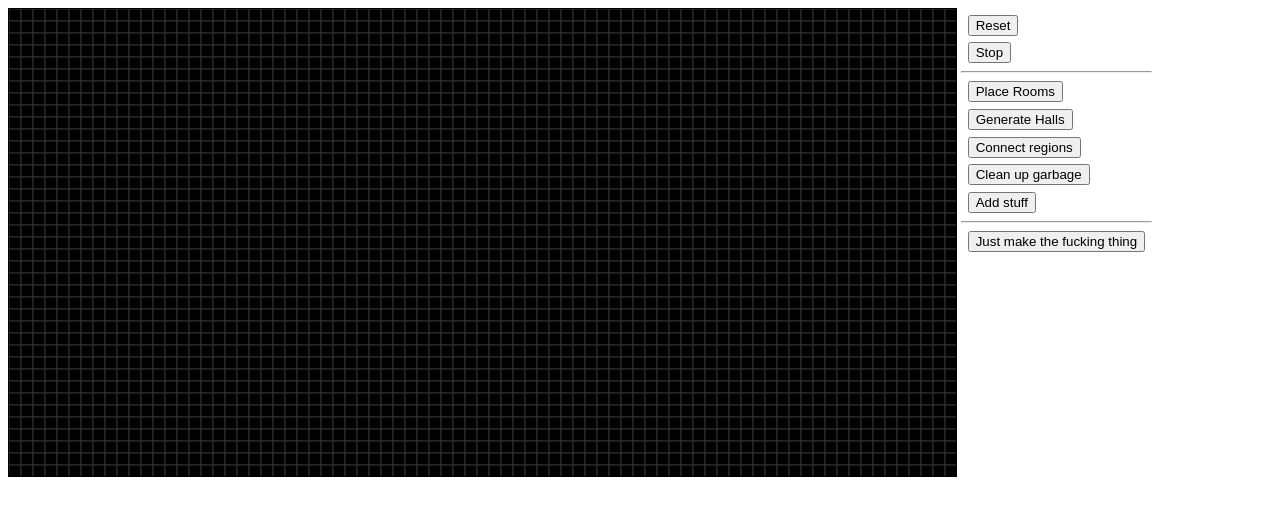
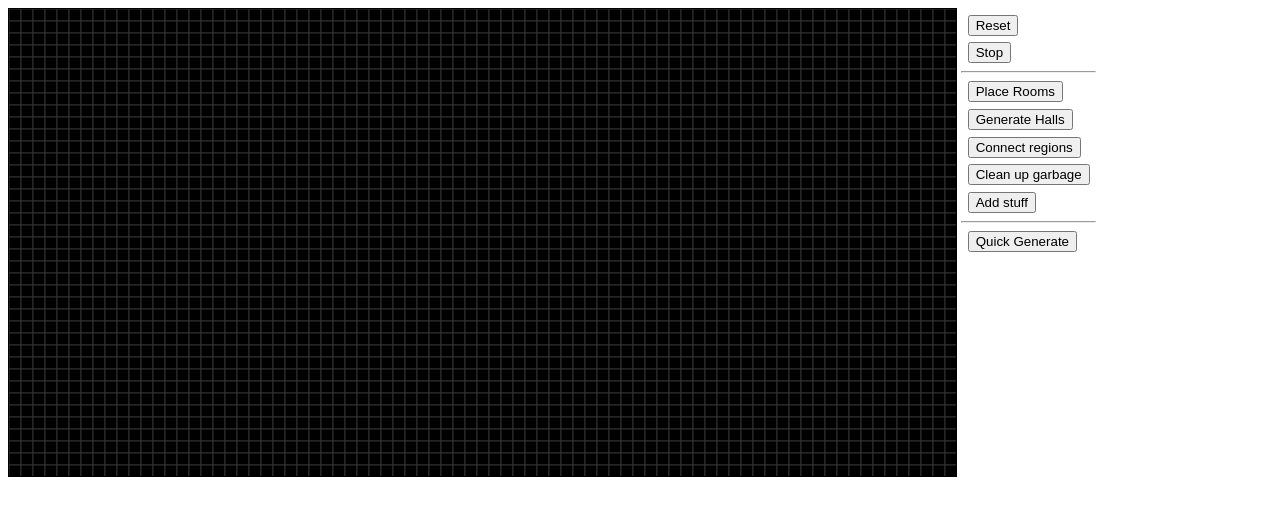
Before and after one commit to bentglasstube/roguelike, a plain HTML site: page demo.html in a window 1280 px wide. Drawn offline with Linux system fonts and the light colour scheme.

Commit message:
Make button more polite

```diff
--- a/demo.html
+++ b/demo.html
@@ -17,7 +17,7 @@
       <button id="clean">Clean up garbage</button>
       <button id="populate">Add stuff</button>
       <hr>
-      <button id="all">Just make the fucking thing</button>
+      <button id="all">Quick Generate</button>
     </div>
     <script src="dungeon.js"></script>
     <script src="demo.js"></script>
```
